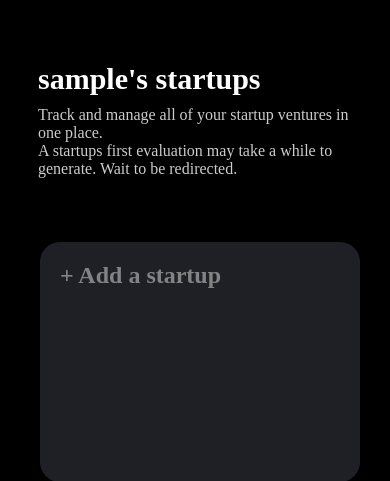
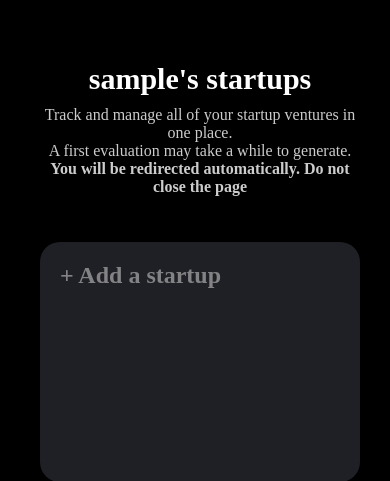
Before and after one commit to AndyMasc/Lumen, a Django app: page /workspace/dashboard/ in a window 390 px wide. Shown: the part 58-539 px from the top of the page. Run offline with Django 5.2, Linux system fonts and the light colour scheme; the visitor is signed in with stand-in values (Sample User, id 1); data that the repository does not hold is empty; some web fonts are replaced.

Commit message:
Update dashboard styles and text

```diff
--- a/workspace/static/workspace/css/dash_style.css
+++ b/workspace/static/workspace/css/dash_style.css
@@ -127,10 +127,12 @@ body {
 @media (max-width: 768px) {
     .heading h1 {
         font-size: 30px;
+        text-align: center;
     }
 
     .heading p {
         font-size: 16px;
+        text-align: center;
     }
     .widgets-container {
         justify-content: center;
--- a/workspace/templates/workspace/dashboard.html
+++ b/workspace/templates/workspace/dashboard.html
@@ -15,7 +15,7 @@
     <div class="container">
         <div class="heading">
             <h1> {{ request.user.username }}'s startups </h1>
-            <p> Track and manage all of your startup ventures in one place. <br> A startups first evaluation may take a while to generate. Wait to be redirected. </p>
+            <p> Track and manage all of your startup ventures in one place. <br> A first evaluation may take a while to generate. <b> You will be redirected automatically. Do not close the page </b> </p>
         </div>
         <div class="widgets-container">
             {% if startups %}
```
